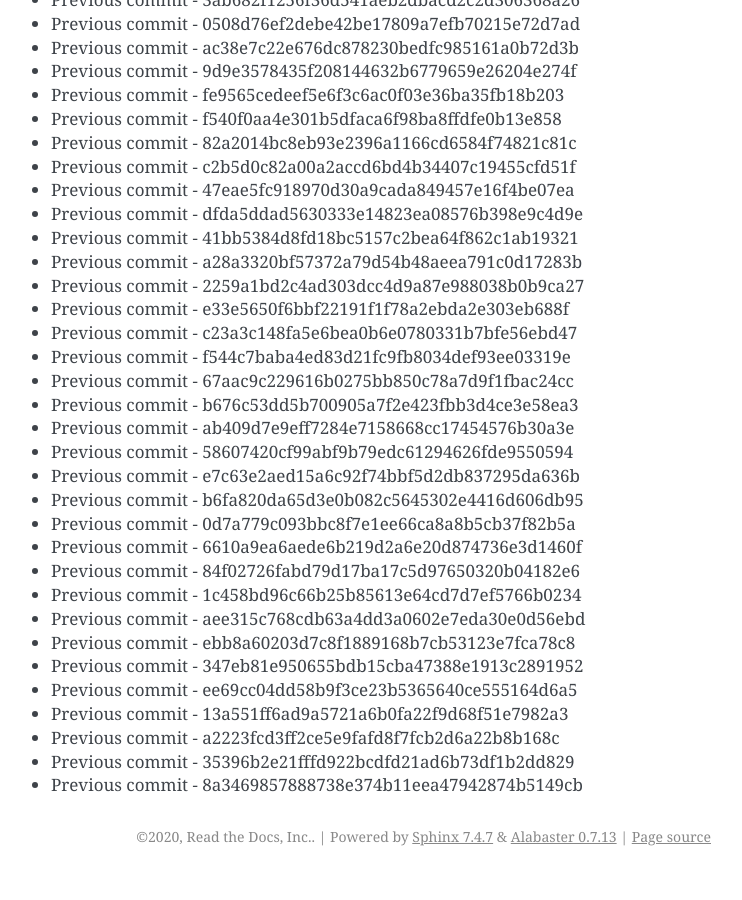
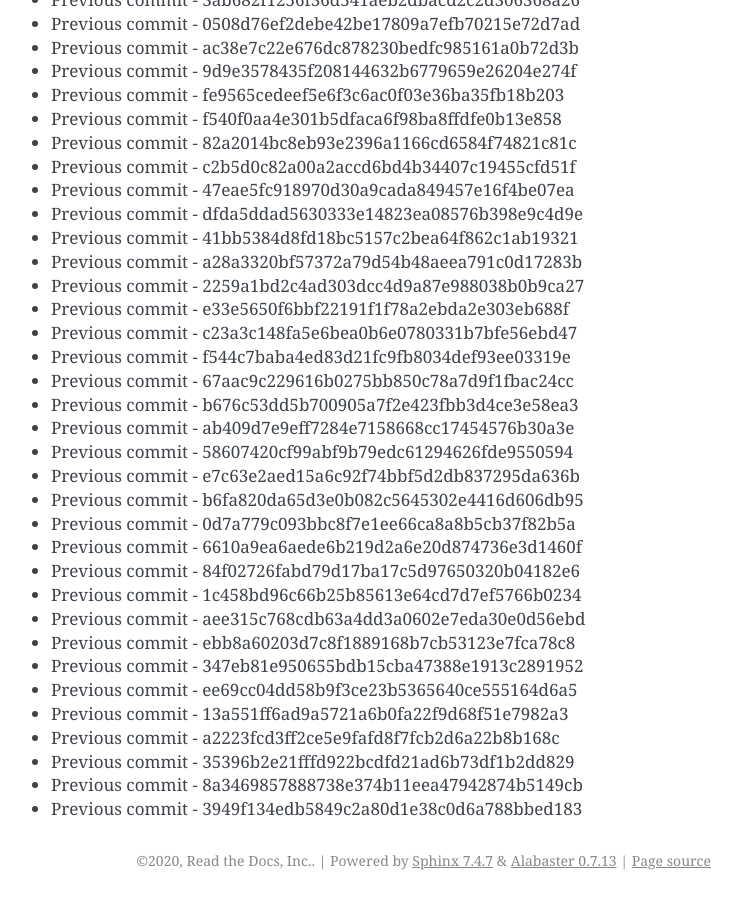
Before and after one commit to readthedocs/rtd-git-stresstest, a Sphinx documentation site: the page built from docs/updates.rst, in a window 1280 px wide and 900 px high, scrolled down 26023 px. Shown: the whole window, without its empty margins (399-1141 px from the left). Built offline with Sphinx 7.4.7, drawn with Linux system fonts in a browser that asks for light colours; before the commit the page ends 26899 px from its top, so only the background shows below that.

Commit message:
Generating commit from previous: 3949f134edb5849c2a80d1e38c0d6a788bbed183

```diff
--- a/docs/updates.rst
+++ b/docs/updates.rst
@@ -1125,3 +1125,4 @@ It can be tested for any performance characteristics.
 * Previous commit - a2223fcd3ff2ce5e9fafd8f7fcb2d6a22b8b168c
 * Previous commit - 35396b2e21fffd922bcdfd21ad6b73df1b2dd829
 * Previous commit - 8a3469857888738e374b11eea47942874b5149cb
+* Previous commit - 3949f134edb5849c2a80d1e38c0d6a788bbed183
```
